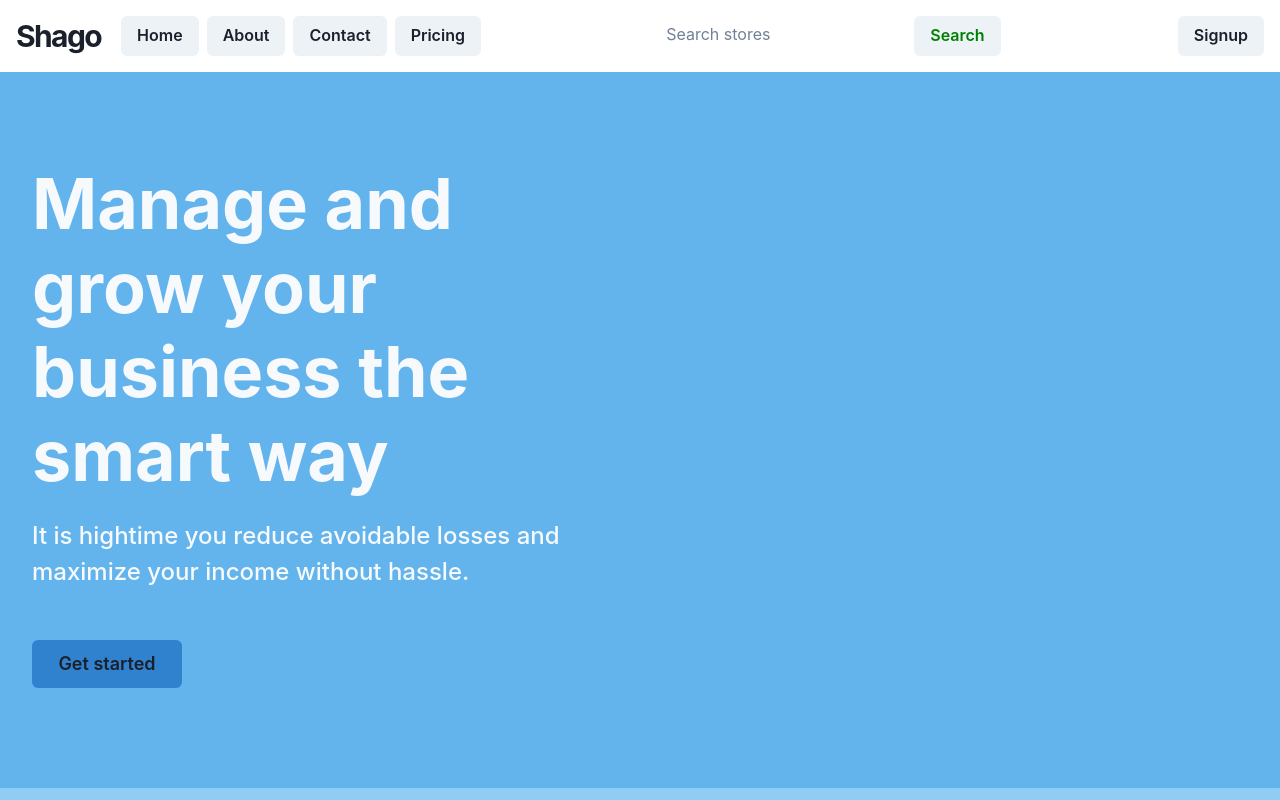
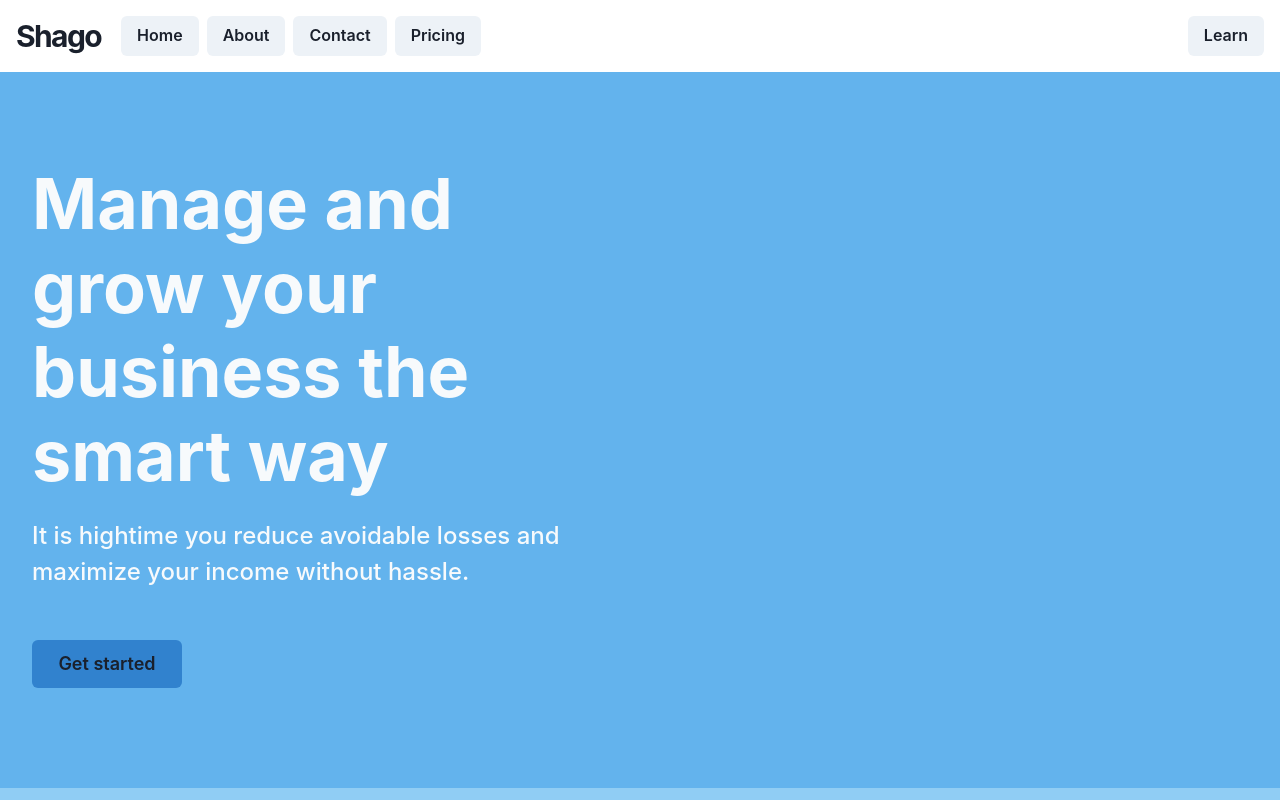
Before and after one commit to abdulquadirL/shago, a Next.js app: page / in a window 1280 px wide. Shown: the top 800 px of the page. Built offline with nearby package versions, Linux system fonts and the light colour scheme.

Commit message:
change Signup to Learn

```diff
--- a/components/Navbar.js
+++ b/components/Navbar.js
@@ -1,12 +1,10 @@
-//import NextButton from 'next/link'
-//import { Link } from '@chakra-ui/react'
 import { Box, Flex, Spacer, Heading, Button } from "@chakra-ui/react";
 import { HamburgerIcon, CloseIcon } from "@chakra-ui/icons";
 //import { useScrollY } from "react-use-scroll-position";
 import React from 'react'
 import { useEffect, useState } from "react";
-import { SearchBar } from "./SearchBar";
-//import Link from "next/link";
+//import { SearchBar } from "./SearchBar";
+import NextLink from "next/link";
 
 function Navbar() {
   const [isScrolled, setIsScrolled] = useState(false);
@@ -73,11 +71,12 @@ function Navbar() {
           Pricing
         </Button>
         <Spacer />
-       <SearchBar />
       </Box>
       <Spacer />
       <Box textAlign="right">
-        <Button>Signup</Button>
+        <Button as={NextLink} href='https://satisfying-drifter-fa6.notion.site/Shago-User-s-guide-4442ba7c507c4b99a0fb44f224604a8e?pvs=4'>
+          Learn
+        </Button>
       </Box>
     </Flex>
   );
```
